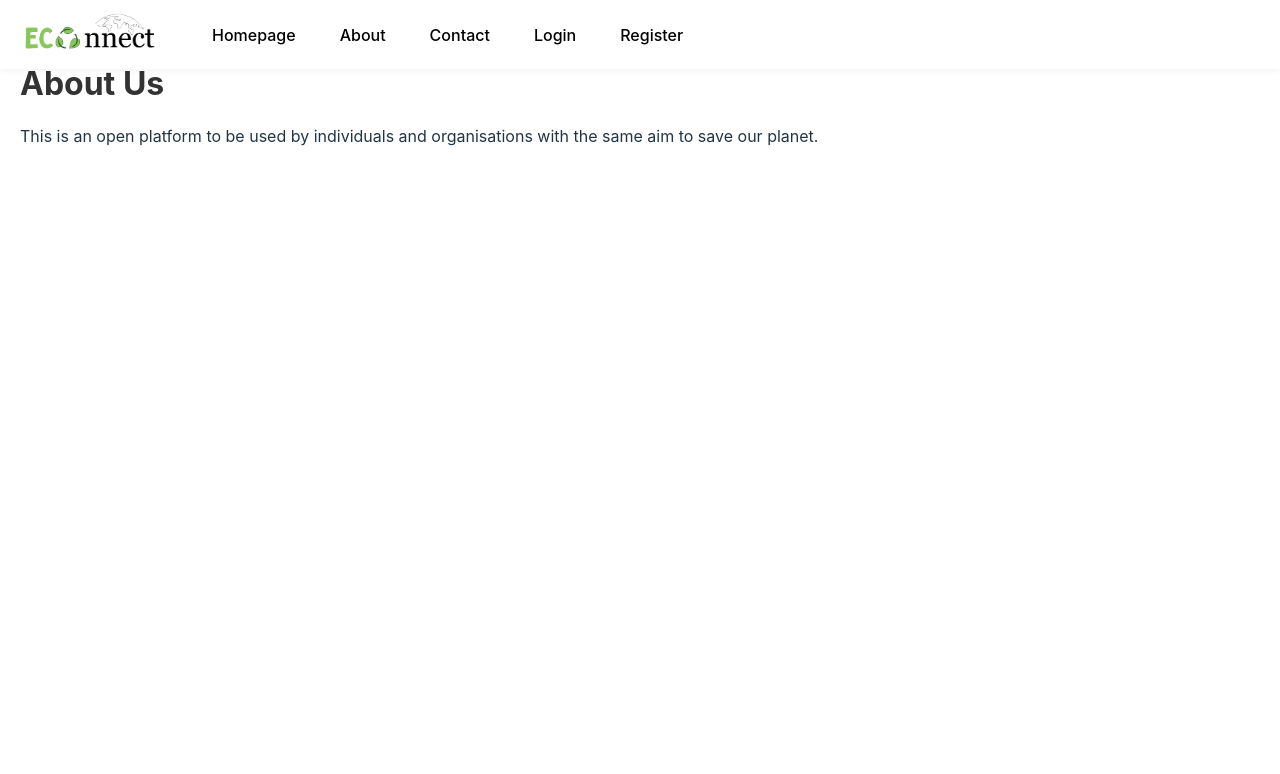
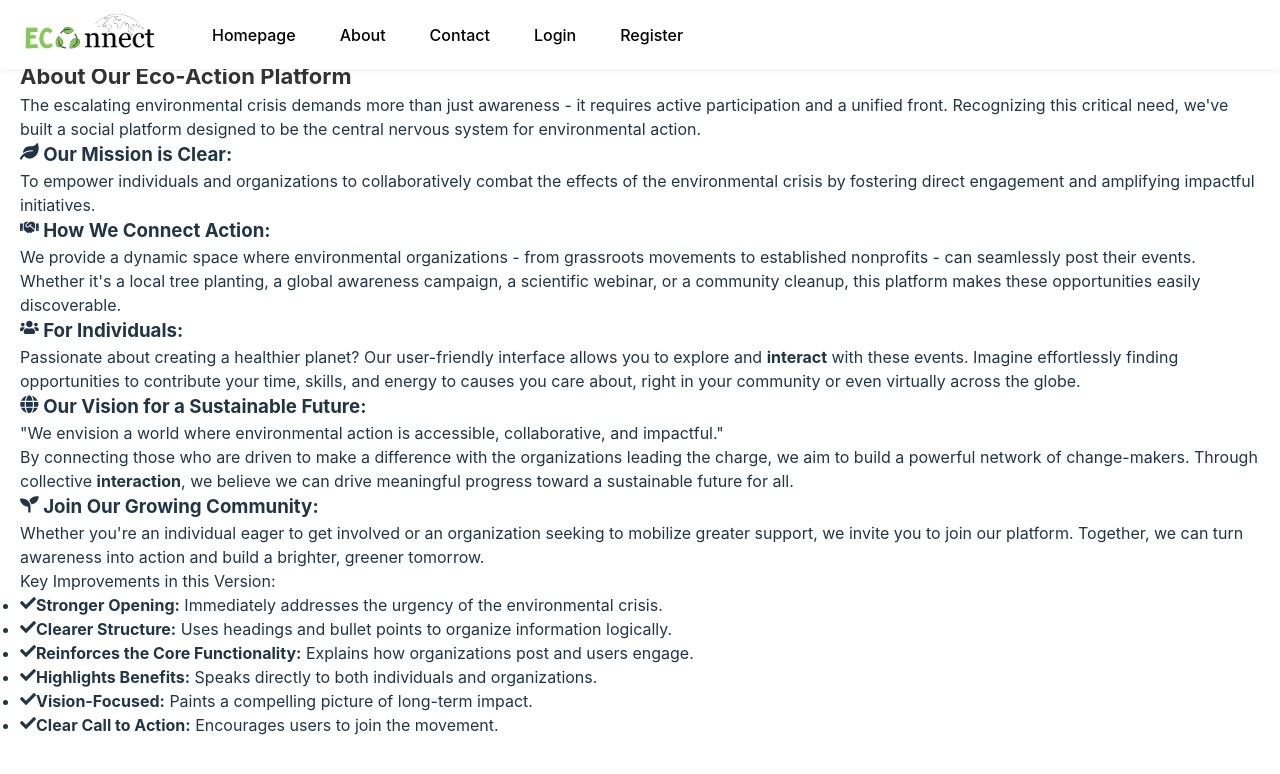
Before and after one commit to dimitrasak/p20237_thesis_social_environmental_platform, a React (Vite) app in the folder environmentalplatform_sakellariou.client/: page /about in a window 1280 px wide. Shown: the top 774 px of the page. Built offline with nearby package versions, Linux system fonts and the light colour scheme.

Commit message:
fix styling , contact and basic pages

```diff
--- a/environmentalplatform_sakellariou.client/src/pages/AboutPage.jsx
+++ b/environmentalplatform_sakellariou.client/src/pages/AboutPage.jsx
@@ -1,12 +1,99 @@
 import React from 'react';
+import { FaLeaf, FaUsers, FaHandshake, FaGlobe, FaSeedling, FaCheck } from 'react-icons/fa';
 
 function AboutPage() {
     return (
-        <div className="dashboard-container flex">
-            {/* {role === "Organization" ? <OrganizationSidebar /> : <RegUserSidebar />} */}
-            <div className="main-content flex-1 p-4" style={{ paddingTop: '60px' }}>
-                <h2 className="main-title text-2xl font-bold mb-4">About Us</h2>
-                <p>This is an open platform to be used by individuals and organisations with the same aim to save our planet.</p>
+        <div className="dashboard-container flex bg-gradient-to-b from-gray-100 to-gray-200 min-h-screen font-sans">
+            <div className="main-content flex-1 p-6 md:p-12 lg:p-16" style={{ paddingTop: '60px' }}>
+                <div className="bg-white rounded-2xl shadow-lg p-8 max-w-4xl mx-auto">
+                    <div className="bg-green-600 text-white py-8 px-6 rounded-lg mb-10 shadow">
+                        <h2 className="text-3xl font-bold text-center">About Our Eco-Action Platform</h2>
+                    </div>
+
+                    <div className="text-gray-800 leading-relaxed text-base space-y-6">
+                        <p>
+                            The escalating environmental crisis demands more than just awareness - it requires active participation and a unified front. Recognizing this critical need, we've built a social platform designed to be the central nervous system for environmental action.
+                        </p>
+
+                        <section>
+                            <h3 className="text-xl font-semibold text-green-700 flex items-center gap-2 border-t pt-6">
+                                <FaLeaf /> Our Mission is Clear:
+                            </h3>
+                            <p>
+                                To empower individuals and organizations to collaboratively combat the effects of the environmental crisis by fostering direct engagement and amplifying impactful initiatives.
+                            </p>
+                        </section>
+
+                        <section>
+                            <h3 className="text-xl font-semibold text-green-700 flex items-center gap-2 border-t pt-6">
+                                <FaHandshake /> How We Connect Action:
+                            </h3>
+                            <p>
+                                We provide a dynamic space where environmental organizations - from grassroots movements to established nonprofits - can seamlessly post their events. Whether it's a local tree planting, a global awareness campaign, a scientific webinar, or a community cleanup, this platform makes these opportunities easily discoverable.
+                            </p>
+                        </section>
+
+                        <section>
+                            <h3 className="text-xl font-semibold text-green-700 flex items-center gap-2 border-t pt-6">
+                                <FaUsers /> For Individuals:
+                            </h3>
+                            <p>
+                                Passionate about creating a healthier planet? Our user-friendly interface allows you to explore and <strong>interact</strong> with these events. Imagine effortlessly finding opportunities to contribute your time, skills, and energy to causes you care about, right in your community or even virtually across the globe.
+                            </p>
+                        </section>
+
+                        <section>
+                            <h3 className="text-xl font-semibold text-green-700 flex items-center gap-2 border-t pt-6">
+                                <FaGlobe /> Our Vision for a Sustainable Future:
+                            </h3>
+                            <blockquote className="border-l-4 border-green-500 pl-4 italic text-gray-600 my-4">
+                                "We envision a world where environmental action is accessible, collaborative, and impactful."
+                            </blockquote>
+                            <p>
+                                By connecting those who are driven to make a difference with the organizations leading the charge, we aim to build a powerful network of change-makers. Through collective <strong>interaction</strong>, we believe we can drive meaningful progress toward a sustainable future for all.
+                            </p>
+                        </section>
+
+                        <section>
+                            <h3 className="text-xl font-semibold text-green-700 flex items-center gap-2 border-t pt-6">
+                                <FaSeedling /> Join Our Growing Community:
+                            </h3>
+                            <p>
+                                Whether you're an individual eager to get involved or an organization seeking to mobilize greater support, we invite you to join our platform. Together, we can turn awareness into action and build a brighter, greener tomorrow.
+                            </p>
+                        </section>
+
+                        <div className="mt-8 border-t pt-6 text-sm text-gray-600">
+                            <p className="mb-2 font-semibold text-gray-800">Key Improvements in this Version:</p>
+                            <ul className="space-y-2">
+                                <li className="flex items-start gap-2">
+                                    <FaCheck className="text-green-500 mt-1" />
+                                    <span><strong>Stronger Opening:</strong> Immediately addresses the urgency of the environmental crisis.</span>
+                                </li>
+                                <li className="flex items-start gap-2">
+                                    <FaCheck className="text-green-500 mt-1" />
+                                    <span><strong>Clearer Structure:</strong> Uses headings and bullet points to organize information logically.</span>
+                                </li>
+                                <li className="flex items-start gap-2">
+                                    <FaCheck className="text-green-500 mt-1" />
+                                    <span><strong>Reinforces the Core Functionality:</strong> Explains how organizations post and users engage.</span>
+                                </li>
+                                <li className="flex items-start gap-2">
+                                    <FaCheck className="text-green-500 mt-1" />
+                                    <span><strong>Highlights Benefits:</strong> Speaks directly to both individuals and organizations.</span>
+                                </li>
+                                <li className="flex items-start gap-2">
+                                    <FaCheck className="text-green-500 mt-1" />
+                                    <span><strong>Vision-Focused:</strong> Paints a compelling picture of long-term impact.</span>
+                                </li>
+                                <li className="flex items-start gap-2">
+                                    <FaCheck className="text-green-500 mt-1" />
+                                    <span><strong>Clear Call to Action:</strong> Encourages users to join the movement.</span>
+                                </li>
+                            </ul>
+                        </div>
+                    </div>
+                </div>
             </div>
         </div>
     );
--- a/environmentalplatform_sakellariou.client/src/pages/HomePage.jsx
+++ b/environmentalplatform_sakellariou.client/src/pages/HomePage.jsx
@@ -16,8 +16,8 @@ function HomePage() {
     }, [navigate]);
 
     return (
-        <div style={{ textAlign: "center", padding: "50px" }}>
-            <h1>Welcome to EcoConnect Platform</h1>
+        <div style={{ textAlign: "center", padding: "100px" }}>
+            <h1>Welcome to EConnect Platform</h1>
             <p>Join the network and let's try to save our planet.</p>
 
             <p>Do you already have an account?</p>
--- a/environmentalplatform_sakellariou.client/src/pages/profile.jsx
+++ b/environmentalplatform_sakellariou.client/src/pages/profile.jsx
@@ -74,10 +74,9 @@ function Profile() {
                         <ul>
                             {(stats.participatedEventDetails || []).map((event, index) => (
                                 <li key={index}>
-                                    {/* Check if the event has eventId = 0 */}
                                     {event.eventId === 0 ? (
                                         <a
-                                            href="https://localhost:53073/event-details/0" // This is where you redirect when the eventId is 0
+                                            href="https://localhost:53073/event-details/0"
                                             target="_blank"
                                             rel="noopener noreferrer"
                                             className="event-link"
--- a/package.json
+++ b/package.json
@@ -1,6 +1,7 @@
 {
   "dependencies": {
     "lucide-react": "^0.475.0",
+    "react-icons": "^5.5.0",
     "react-router-dom": "^7.1.4"
   }
 }
```
Also changed, not shown: 1 other file (tests, documents, lock files or other folders).
